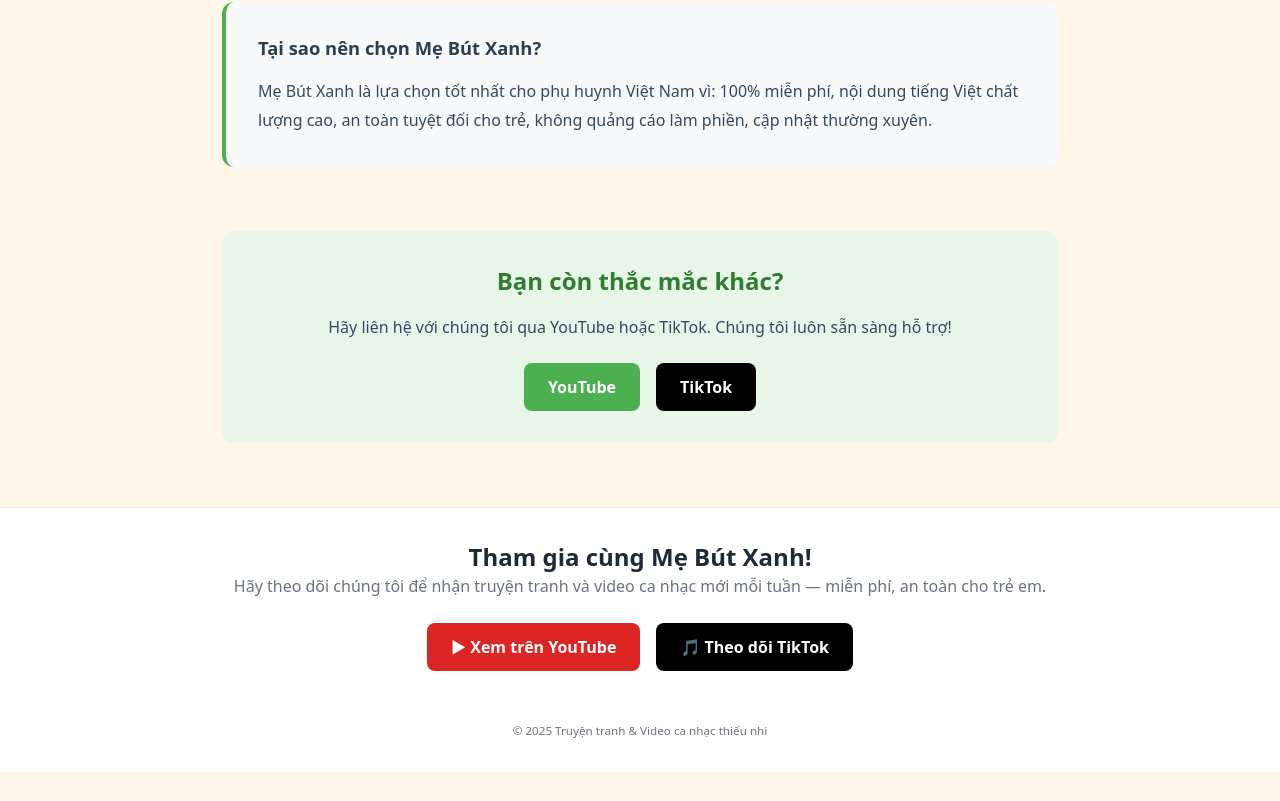
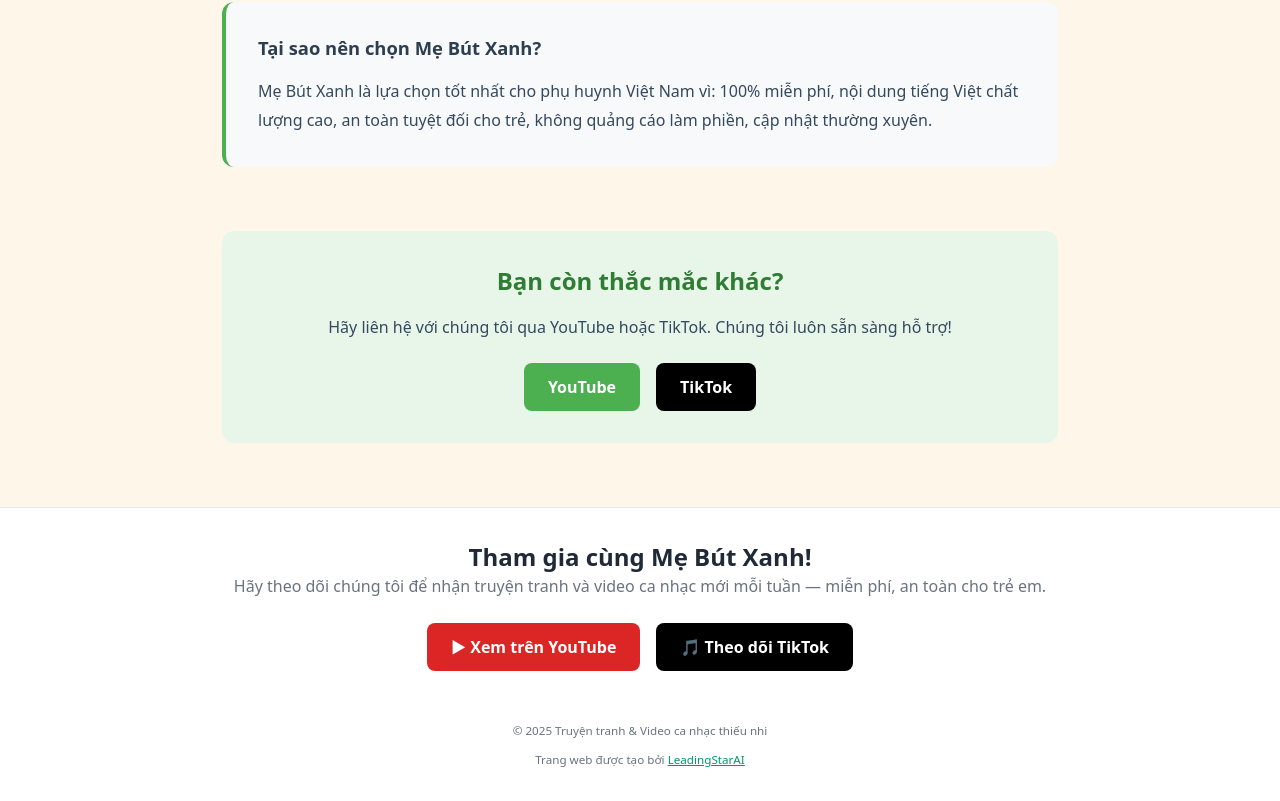
Before and after one commit to liesalex2-coder/mebutxanhwebsite, a Next.js app: page / in a window 1280 px wide. Shown: the part 4917-5718 px from the top of the page. Before the commit the page ends 5689 px from the top, so only its background shows below. Built offline with nearby package versions, Linux system fonts and the light colour scheme.

Commit message:
leadingstar
Added developer credit section with link to LeadingStarAI.

```diff
--- a/src/app/layout.tsx
+++ b/src/app/layout.tsx
@@ -215,6 +215,25 @@
             <p className="small-text" role="contentinfo">
               <small>© 2025 Truyện tranh & Video ca nhạc thiếu nhi</small>
             </p>
+
+            {/* Crédit développeur */}
+            <p className="small-text" style={{ marginTop: '0.5rem' }}>
+              <small>
+                Trang web được tạo bởi{' '}
+                <a
+                  href="https://www.leadingstarai.com"
+                  target="_blank"
+                  rel="noopener noreferrer"
+                  style={{
+                    color: '#059669',
+                    textDecoration: 'underline'
+                  }}
+                  aria-label="LeadingStarAI - Nhà phát triển trang web (mở trong tab mới)"
+                >
+                  LeadingStarAI
+                </a>
+              </small>
+            </p>
           </div>
         </footer>
       </body>
```
